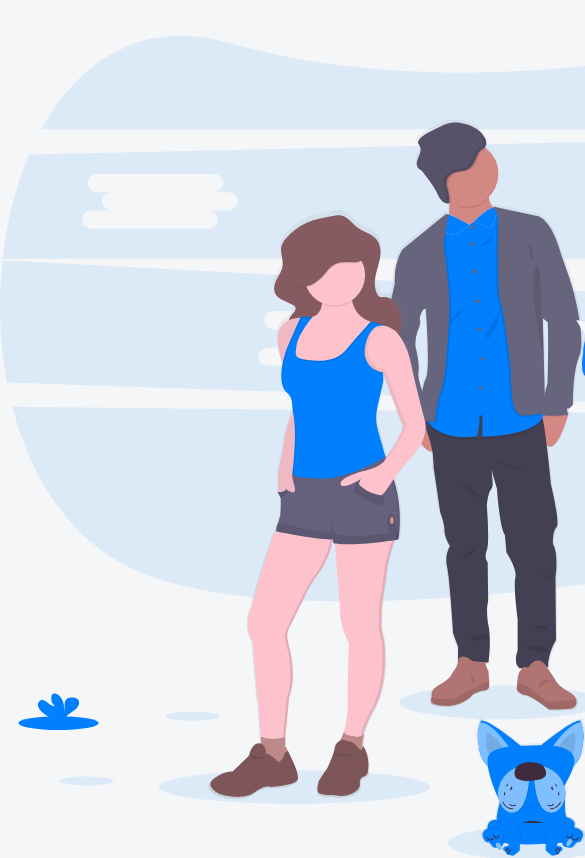
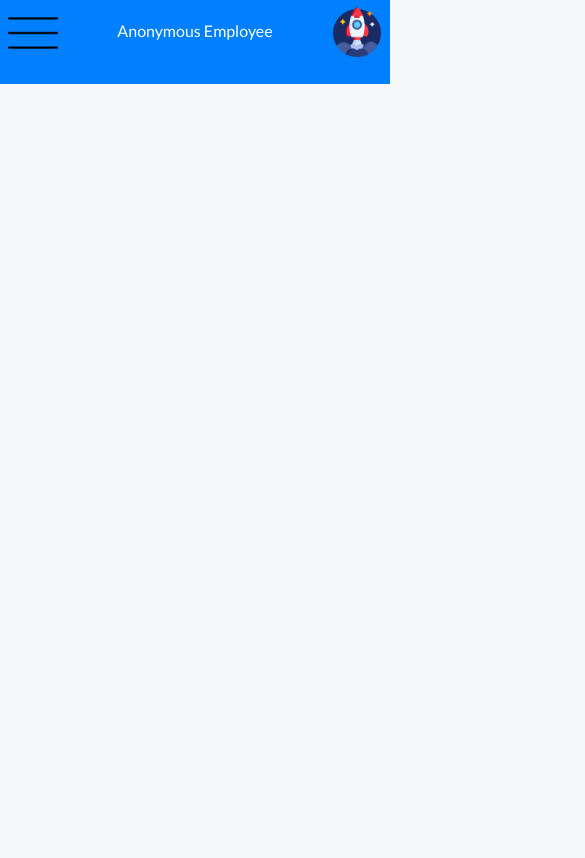
Before and after one commit to theagi/Anonymous-Employee, a React (Create React App) app in the folder client/: page / in a window 390 px wide. Shown: the top 858 px of the page, 585 px wide, since content can reach past the window. Built offline with nearby package versions, Linux system fonts and the light colour scheme.

Commit message:
responsive mobile toolbar

```diff
--- a/client/public/Styles.css
+++ b/client/public/Styles.css
@@ -223,3 +223,42 @@ button{
     z-index: 1000;
     display: none;
 }
+
+#toggleSD{
+    width:100%;
+    height:10%;
+    position:fixed;
+    background-color:#007fff;
+    z-index:1000;
+}
+
+#hamburger{
+    position:relative;
+    left:2%;
+    top:1vh;
+    width:50px;
+    height:50px;
+}
+
+#logo{
+    position:absolute;
+    right:2%;
+    top:0.8vh;
+    width:50px;
+    height:50px;
+}
+
+#toggleSD p{
+    color:white;
+    font-family:'Lato', sans-serif;
+    position:absolute;
+    top:25%;
+    left:50%;
+    transform:translateX(-50%);
+}
+
+@media screen and (max-width:308px){
+    #toggleSD p{
+        font-size: 0.8em;
+    }
+}
--- a/client/src/App.js
+++ b/client/src/App.js
@@ -1,12 +1,13 @@
 import React from 'react';
 import Home from './Pages/Home';
 import Navbar from './UI/Navbar';
+import Toggle from './UI/ToggleSD';
 
 function App() {
   return (
     <div className="App">
       <Navbar />
-      <Home />
+      <Toggle />
     </div>
   );
 }
--- a/client/src/UI/Sidedrawer.js
+++ b/client/src/UI/Sidedrawer.js
@@ -6,7 +6,5 @@ const SideDrawer = () =>{
 
         </div>
     )
-
 }
-
 export default SideDrawer;
--- a/client/src/UI/ToggleSD.js
+++ b/client/src/UI/ToggleSD.js
@@ -0,0 +1,13 @@
+import React from 'react';
+
+const Toggle = () =>{
+    return(
+        <div id = 'toggleSD'>
+            <img id = 'hamburger' src = '/assets/hamburger.png' alt = 'Hamburger Icon'/>
+            <p>Anonymous Employee</p>
+            <img id = 'logo' src = '/assets/sitelogo.png' alt = 'Rocket Logo'/>
+        </div>
+    );
+}
+
+export default Toggle;
```
Also changed, not shown: client/public/assets/hamburger.png, 1 other file (tests, documents, lock files or other folders).
